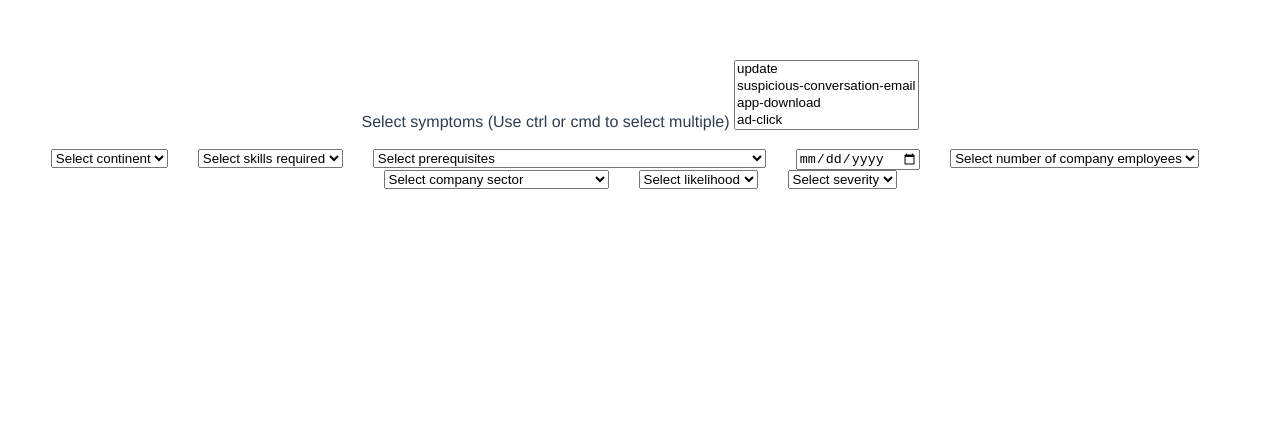
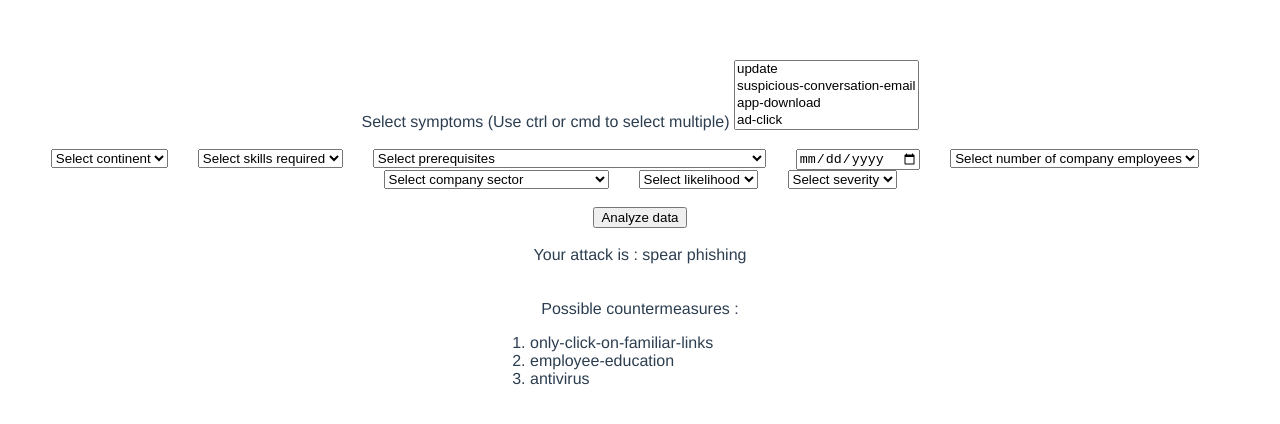
Before and after one commit to kristinadj980/IZ_Project, a Vue app in the folder iz_project_front/: page / in a window 1280 px wide. Shown: the top 424 px of the page. Built offline with nearby package versions, Linux system fonts and the light colour scheme.

Commit message:
form layout v1.1 - button and result layout added

```diff
--- a/iz_project_front/src/App.vue
+++ b/iz_project_front/src/App.vue
@@ -101,7 +101,22 @@
       <option>Medium</option>
       <option>High</option>
     </select>
-  </div>
+
+    <br/><br/>
+    <button type="button" v-on:click="greet">Analyze data  </button>
+    <br/><br/>
+    Your attack is : {{attackName}}
+    <br/><br/><br/>
+    Possible countermeasures :
+
+    <div id="centered" style="margin: 0 auto; width:300px;text-align: left;"><ol id="example-1">
+      <li v-for="item in countermeasures" :key="item">
+        {{ item }}
+      </li>
+    </ol></div>
+
+
+</div>
 </template>
 
 <script>
@@ -125,11 +140,21 @@ export default {
       selectedEmployeeNumber : '',
       selectedCompanySector : '',
       selectedLikelihood : '',
-      selectedSeverity : ''
+      selectedSeverity : '',
+      attackName : "spear phishing",
+      countermeasures : ["only-click-on-familiar-links","employee-education","antivirus"]
 
+    }
+  },
+  methods: {
+    greet: function (event) {
+      alert("Hi");
     }
   }
 }
+
+
+
 </script>
 
 <style>
```
